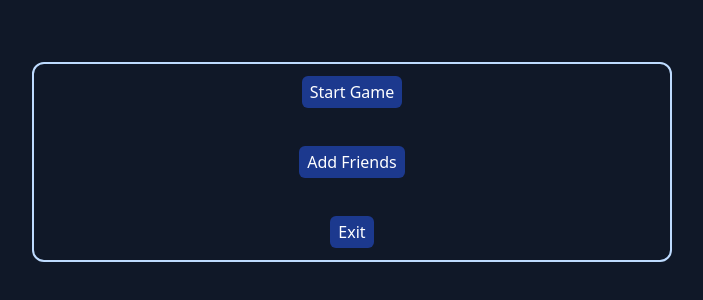
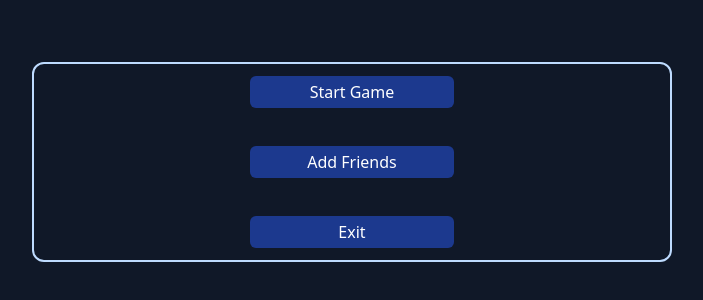
Before and after one commit to evinle/arix, a React (Vite) app in the folder arix-front/: page / in a window 1280 px wide. Shown: the part 238-538 px from the top of the page, without its empty margins (288-991 px from the left). Built offline with nearby package versions, Linux system fonts and the light colour scheme.

Commit message:
style(Menu): styled MenuItem dimensions and pressed state

```diff
--- a/arix-front/src/components/Menu/MenuItem.tsx
+++ b/arix-front/src/components/Menu/MenuItem.tsx
@@ -7,8 +7,11 @@ type MenuItemProps = {
 const MenuItem: React.FC<MenuItemProps> = ({ config }) => {
   return (
     <div
-      className="bg-blue-900 rounded-md cursor-pointer active:hover:bg-blue-400
-      active:hover:scale-95 active:hover:translate-0.5 px-2 py-1 transition"
+      className="bg-blue-900 rounded-md cursor-pointer px-2 py-1 transition min-w-1/3
+      flex justify-center items-center select-none
+    active:hover:bg-gray-900 focus active:hover:border-white active:hover:border-2
+      active:hover:scale-95 active:hover:translate-0.5
+      "
       onClick={config.onClick}
     >
       {config.label}
```
